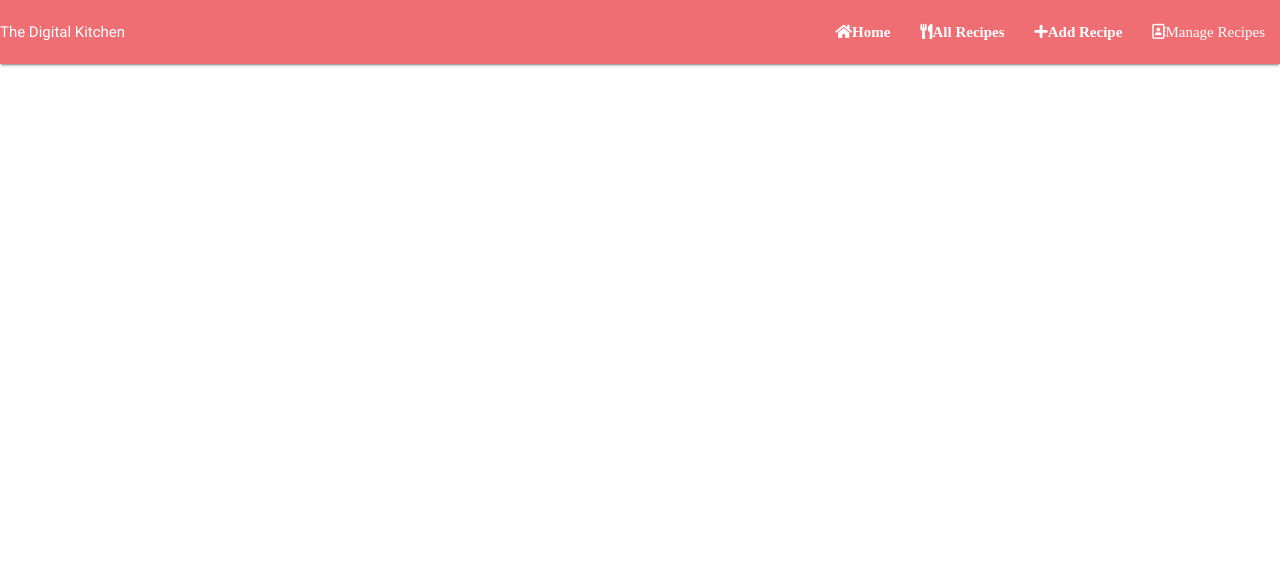
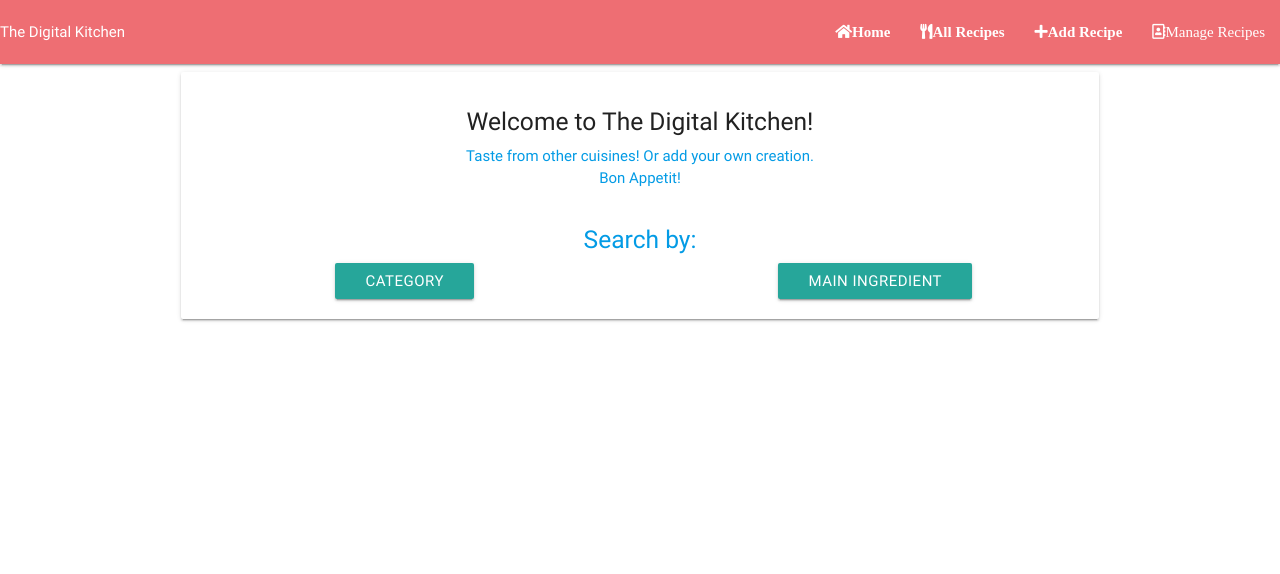
Before and after one commit to codingbas/thedigitalkitchen, a Flask app: page / in a window 1280 px wide. Shown: the top 574 px of the page. Run offline with Flask 2, Linux system fonts and the light colour scheme; data that the repository does not hold is empty; some libraries are stand-ins or nearby versions.

Commit message:
structured the base.html and index.html, add cuisines in mongo

```diff
--- a/app.py
+++ b/app.py
@@ -10,6 +10,31 @@ app.config["MONGO_URI"] = os.getenv('MONGO_URI', 'mongodb://localhost')
 mongo = PyMongo(app)
 
 @app.route('/')
+
+@app.route('/index')
+def index():
+    """
+    Return index.html which is the first page the user will see
+    """
+    if 'username' in session:
+        return render_template("index.html",
+        recipes=mongo.db.recipes.find(),
+        cuisines=mongo.db.cuisines.find(),
+        categories=mongo.db.categories.find(),
+        difficulties=mongo.db.difficulties.find(),
+        main_ingredients=mongo.db.main_ingredients.find(),
+        allergens=mongo.db.allergens.find(),
+        message='Welcome, '+ str(session['username']) + ', to The Digital Kitchen!')
+    return render_template("index.html",
+    message='Welcome to The Digital Kitchen!',
+    recipes=mongo.db.recipes.find(),
+    categories=mongo.db.categories.find(),
+    difficulties=mongo.db.difficulties.find(),
+    main_ingredients=mongo.db.main_ingredients.find(),
+    allergens=mongo.db.allergens.find(),
+    cuisines=mongo.db.cuisines.find())
+
+
 @app.route('/get_recipes')
 def get_recipes():
     return render_template("recipes.html", recipes=mongo.db.recipes.find())
--- a/templates/base.html
+++ b/templates/base.html
@@ -5,6 +5,7 @@
     <meta name="viewport" content="width=device-width, initial-scale=1.0">
     <meta http-equiv="X-UA-Compatible" content="ie=edge">
     <link rel="stylesheet" href="{{ url_for('static', filename='css/styles.css') }}" type="text/css" />
+
     <link rel="stylesheet" href="https://use.fontawesome.com/releases/v5.4.1/css/all.css" integrity="sha384-5sAR7xN1Nv6T6+dT2mhtzEpVJvfS3NScPQTrOxhwjIuvcA67KV2R5Jz6kr4abQsz" crossorigin="anonymous">
     <link rel="stylesheet" href="https://cdnjs.cloudflare.com/ajax/libs/materialize/0.100.2/css/materialize.min.css">
 
@@ -43,5 +44,11 @@
     <script src="{{ url_for('static', filename='js/script.js') }}"></script>
     <script src="https://cdnjs.cloudflare.com/ajax/libs/jquery/3.2.1/jquery.min.js"></script>
     <script src="https://cdnjs.cloudflare.com/ajax/libs/materialize/0.100.2/js/materialize.min.js"></script>
+    <script type="text/javascript">
+        $(document).ready(function() {
+            $('.collapsible').collapsible();
+        })
+    </script>
+
 </body>
 </html>
--- a/templates/index.html
+++ b/templates/index.html
@@ -0,0 +1,63 @@
+{% extends 'base.html' %}
+
+{% block content %}
+
+<div class="row card intro-card">
+    <div class="card-content intro-card-content center-align">
+        <h5 class="message">{{message|safe}}</h5>
+        <span class="intro">
+            <a>Taste from other cuisines! Or add your own creation.<br> Bon Appetit!
+        </span>
+    </div>
+
+    <!-- Filter Dropdowns -->
+    <div class="row filter-row cookery-buttons center-align">
+        <h5 class="message">Search by:</h5>
+        <div class="col s12 m6 ">
+            <div class="filter-btn">
+            <a class='dropdown-button btn' href='#' data-activates='category_name'>Category</a>
+            <ul id="category_name" class="dropdown-content">
+                {% for category in categories %}
+                <li><a class="white-text">{{ category.category_name }}</a></li>
+                {% endfor %}
+            </ul>
+            </div>
+        </div>
+        <div class="col s12 m6">
+            <div class="filter-btn">
+            <a class='dropdown-button btn' href='#' data-activates='main_ingredient'>Main Ingredient</a>
+            <ul id="main_ingredient" class="dropdown-content">
+                {% for ingredient in main_ingredients %}
+                <li><a class="white-text">{{ ingredient.main_ingredient }}</a></li>
+                {% endfor %}
+            </ul>
+            </div>
+        </div>
+    </div>
+</div>
+
+<!-- Cuisine Grid -->
+<div class="row">
+    {% for cuisine in cuisines %}
+    <div class="col s12 m6">
+        <div class="card small">
+            <div class="card-image waves-effect waves-block waves-light">
+                <img src="{{ cuisine.cuisine_image }}" class="activator">
+            </div>
+            <div class="card-content">
+                <span class="card-title cuisine-heading activator">{{cuisine.cuisine_name}}<i class="fas fa-ellipsis-v right"></i></span>
+            </div>
+            <div class="card-reveal">
+                <span class="card-title cuisine-heading">{{cuisine.cuisine_name}}<i class="fas fa-times right"></i></span>
+                <p>{{cuisine.cuisine_description}}</p>
+                <i class="fas fa-book"></i>
+                <a href="" class="waves-effect waves-light view-btn">View All {{cuisine.cuisine_name}} Recipes</a>
+            </div>
+        </div>
+    </div>
+    {% endfor %}
+</div>
+
+<script src="https://cdnjs.cloudflare.com/ajax/libs/jquery/3.2.1/jquery.min.js"></script>
+
+{% endblock %}
```
